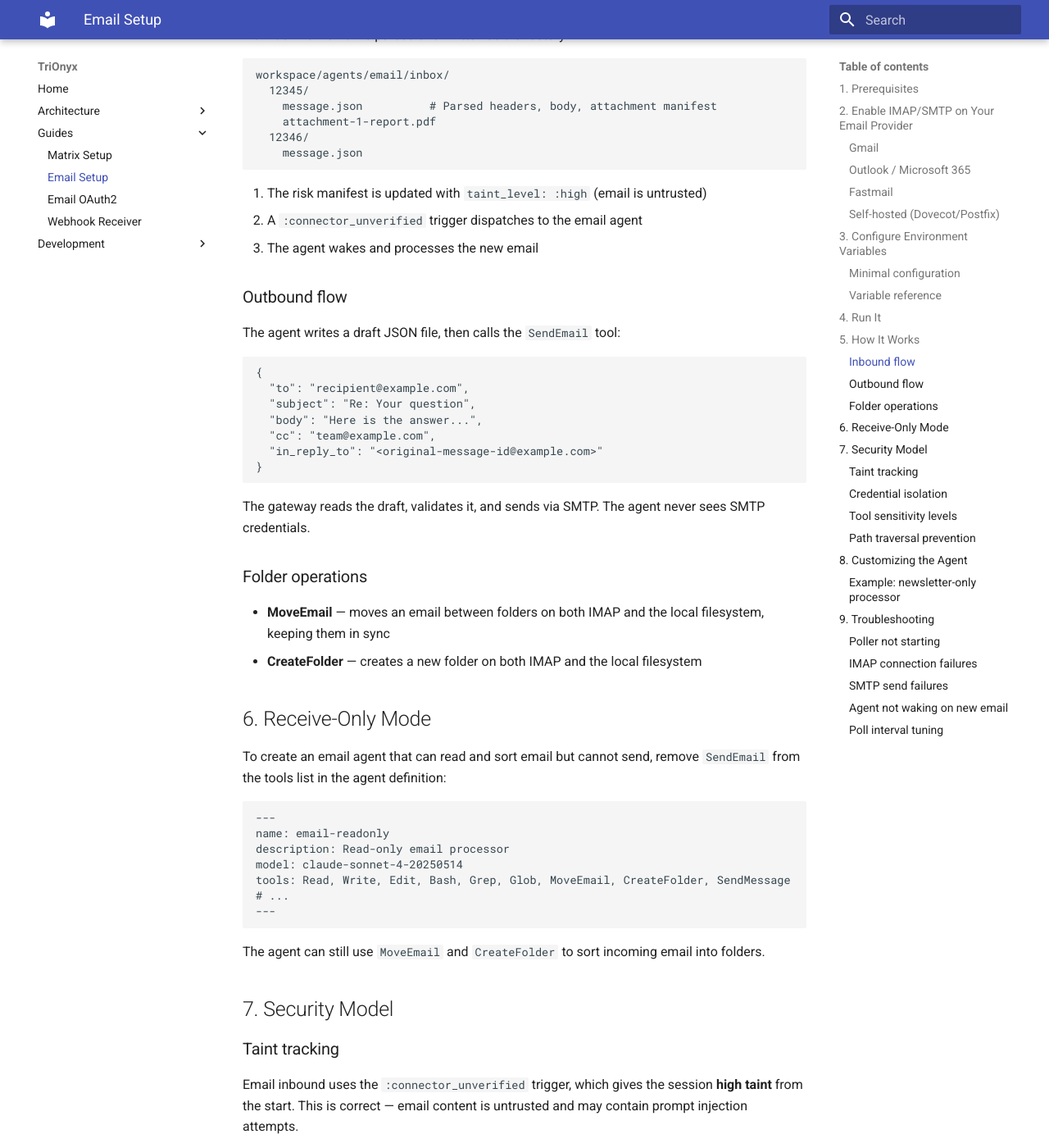
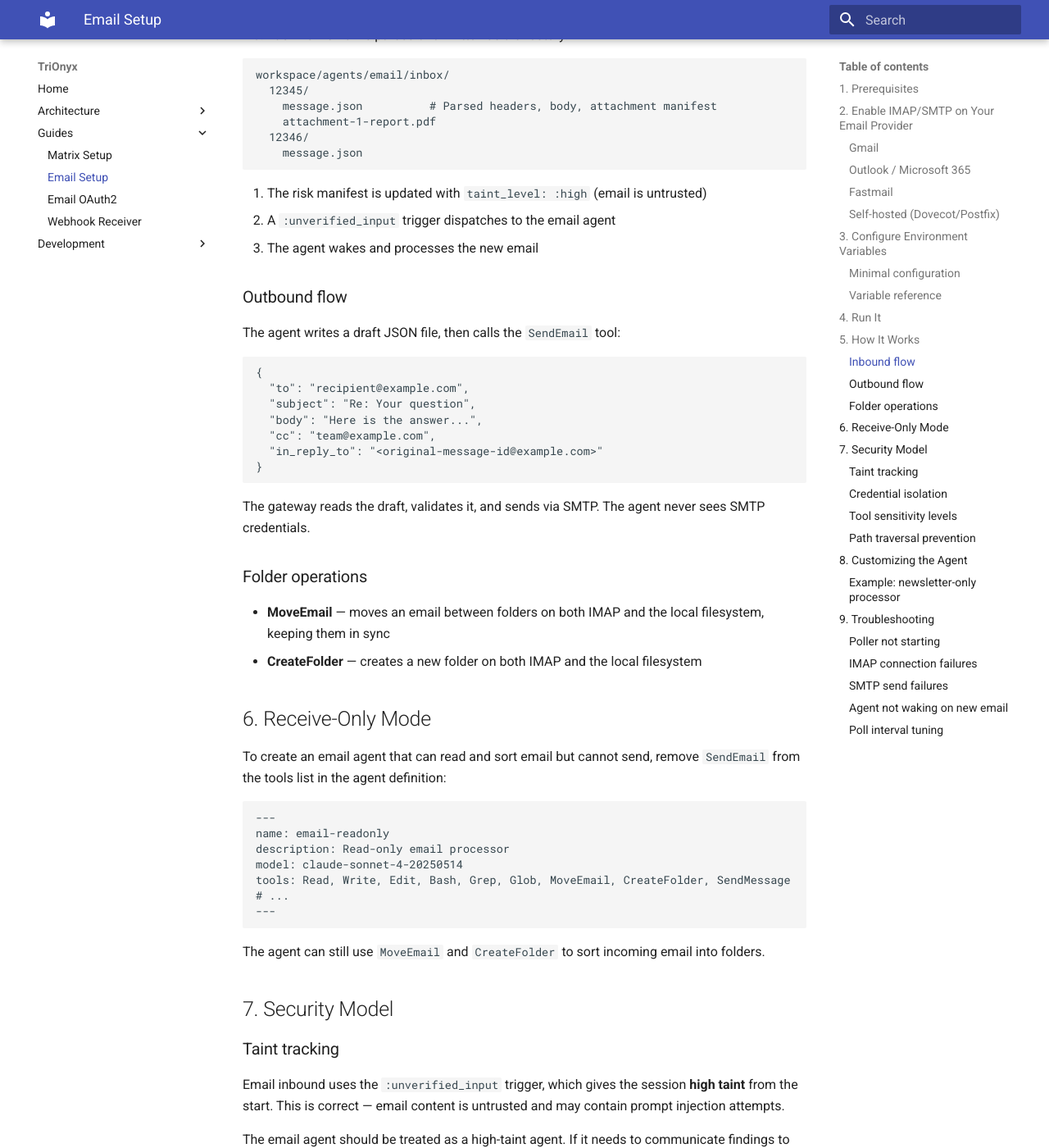
Before and after one commit to tri-onyx/tri-onyx, an MkDocs documentation site: the page built from docs/email-setup.md, in a window 1280 px wide and 1400 px high, scrolled down 3954 px. Shown: the whole window at 82% size. Built offline with MkDocs 1.6.1 and Material for MkDocs 9.7.7, drawn with Linux system fonts in a browser that asks for light colours.

Commit message:
refactor: rename connector_verified/unverified to verified_input/unverified_input
Rename trigger types to be connector-agnostic since these triggers
can originate from any input source, not just connectors. Updates
all source files, docs, and the web GUI preset.

````diff
--- a/docs/email-setup.md
+++ b/docs/email-setup.md
@@ -165,7 +165,7 @@
 ```
 
 4. The risk manifest is updated with `taint_level: :high` (email is untrusted)
-5. A `:connector_unverified` trigger dispatches to the email agent
+5. A `:unverified_input` trigger dispatches to the email agent
 6. The agent wakes and processes the new email
 
 ### Outbound flow
@@ -214,7 +214,7 @@
 
 ### Taint tracking
 
-Email inbound uses the `:connector_unverified` trigger, which gives the
+Email inbound uses the `:unverified_input` trigger, which gives the
 session **high taint** from the start. This is correct — email content is
 untrusted and may contain prompt injection attempts.
 
````
Also changed, not shown: docs/e2e-testing.md (+1 -1 lines), 10 other files.
